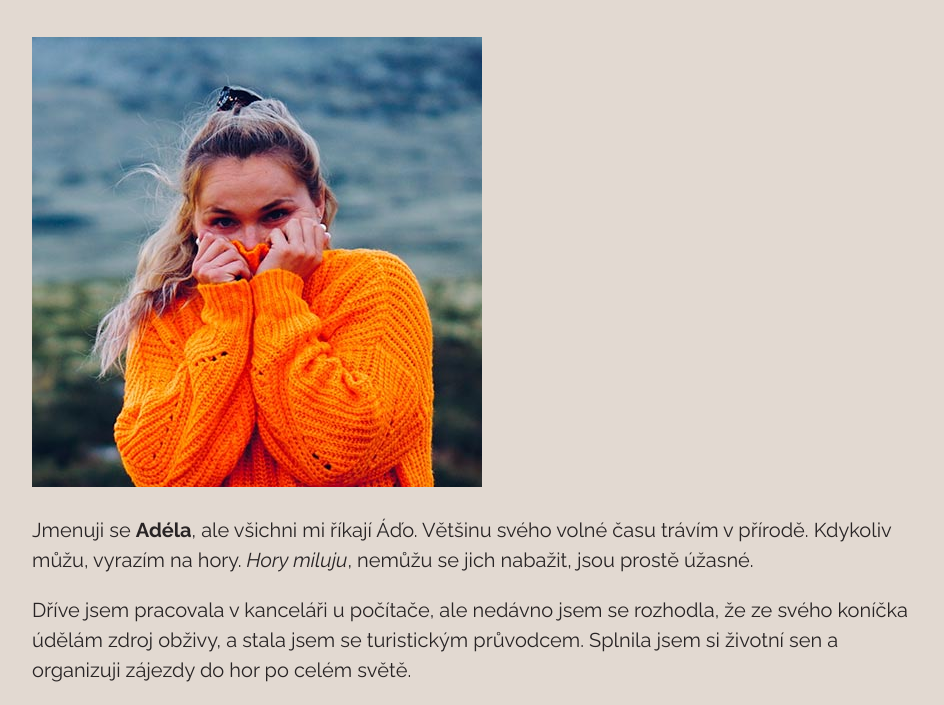
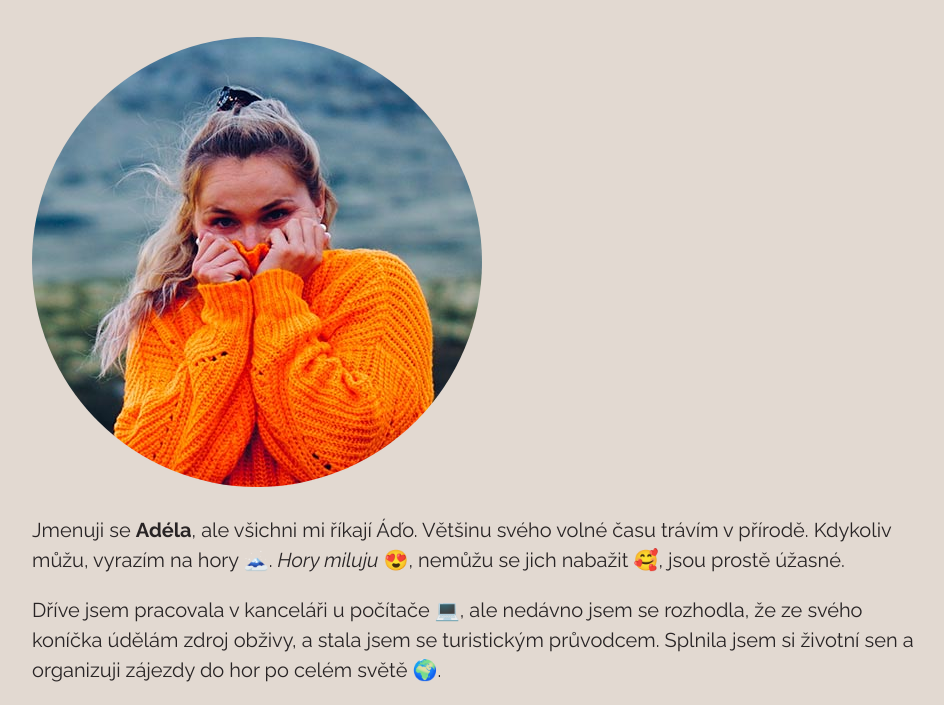
Before and after one commit to AndreaSnajdr/Bug-patrol_Adela-na-cestach, a plain HTML site: page index.html in a window 1280 px wide. Shown: the part 615-1320 px from the top of the page, without its empty margins (160-1104 px from the left). Drawn offline with nearby package versions, Linux system fonts and the light colour scheme; a web font is replaced by a local one.

Commit message:
smajl_foto

```diff
--- a/index.html
+++ b/index.html
@@ -32,16 +32,18 @@
     <section class="omne" id="omne">
         <h2>O mně</h2>
 
-        <img src="obrazky/foto.jpg" alt="foto Adély Maříkové">
+        <img src="obrazky/foto.jpg" id="Adelka" alt="foto Adély Maříkové">
 
         <p>Jmenuji se <strong>Adéla</strong>, ale všichni mi říkají Áďo. Většinu svého volné času trávím v přírodě.
             Kdykoliv
             můžu,
-            vyrazím na hory. <em>Hory miluju</em>, nemůžu se jich nabažit, jsou prostě úžasné.</p>
+            vyrazím na hory &#128507. <em>Hory miluju</em> &#128525, nemůžu se jich nabažit &#129392, jsou prostě
+            úžasné.</p>
 
-        <p>Dříve jsem pracovala v kanceláři u počítače, ale nedávno jsem se rozhodla, že ze svého koníčka údělám zdroj
+        <p>Dříve jsem pracovala v kanceláři u počítače &#128187, ale nedávno jsem se rozhodla, že ze svého koníčka
+            údělám zdroj
             obživy, a stala jsem se turistickým průvodcem. Splnila jsem si životní sen a organizuji zájezdy do hor po
-            celém světě.</p>
+            celém světě &#127757.</p>
     </section>
 
 
@@ -72,9 +74,12 @@
 
         <img src="obrazky/turistika.jpg" id="Adela" alt="Adéla odpočívá" class="circle">
 
-    <p>Pracuji jako <strong style="color:#5C4033;">turistický průvodce</strong> pro <strong>cestovní kancelář Horalka.</strong> Organizujeme zájezdy do hor po celém světě. Většinu zájezdů, které organizuji, také na místě sama provázím. Na horách jsem nejšťastnější a jen v kanceláři bych nevydržela.</p>
+        <p>Pracuji jako <strong style="color:#5C4033;">turistický průvodce</strong> pro <strong>cestovní kancelář
+                Horalka.</strong> Organizujeme zájezdy do hor po celém světě. Většinu zájezdů, které organizuji, také na
+            místě sama provázím. Na horách jsem nejšťastnější a jen v kanceláři bych nevydržela.</p>
 
-    <p>Pokud si nevyberete z naší nabídky, mohu vám <strong>pomoci s organizací výletu</strong> i mimo cestovní kancelář.</p>
+        <p>Pokud si nevyberete z naší nabídky, mohu vám <strong>pomoci s organizací výletu</strong> i mimo cestovní
+            kancelář.</p>
 
         <h3>Orientační ceník mých služeb</h3>
 
@@ -109,7 +114,9 @@
         <img src="obrazky/pohoda.jpg" alt="Adéla vaří">
         <img src="obrazky/Veverka.jpg" id="veverka" alt="Veverka">
 
-    <p>Ráda si povídám. O horách, hudbě, prostě o životě. Ráda zajdu na koncert nebo na cestovatelskou přednášku. Pokud máš podobné zájmy, klidně mi napiš na <a href="mailto:adela@email.cz">email</a> nebo se mi ozvi na<a href="https://www.facebook.com">Facebooku</a>. Stále hledám nové kamarády.</p>
+        <p>Ráda si povídám. O horách, hudbě, prostě o životě. Ráda zajdu na koncert nebo na cestovatelskou přednášku.
+            Pokud máš podobné zájmy, klidně mi napiš na <a href="mailto:adela@email.cz">email</a> nebo se mi ozvi na<a
+                href="https://www.facebook.com">Facebooku</a>. Stále hledám nové kamarády.</p>
 
         <h3>Oficiální kontakt pro pracovní záležitosti</h3>
 
--- a/style.css
+++ b/style.css
@@ -91,12 +91,12 @@ section {
     margin: 0 30px 30px 0;
 }
 
-.fotogalerie img
-{
+.fotogalerie img {
     width: 32%;
     border: 2px solid #756158;
     border-radius: 10px;
 }
+
 .hlavicka {
     padding: 150px 30px;
     background-image: url(obrazky/hlavicka.jpg);
@@ -123,13 +123,12 @@ section {
 }
 
 #veverka {
-  width: 350px;
-  height: auto;
-  border-radius: 50%;/
+    width: 350px;
+    height: auto;
+    border-radius: 50%;/
 }
 
-#Adela
-{
+#Adela {
     border-radius: 50%;
     float: right;
     width: 350px;
@@ -137,6 +136,11 @@ section {
     object-fit: cover;
 }
 
+#Adelka {
+    border-radius: 50%;
+}
+
+
 /*
 font-family: 'Raleway', sans-serif;
 font-family: 'Playfair Display', serif;
```
Lines whose indentation alone changed are shown as unchanged.
